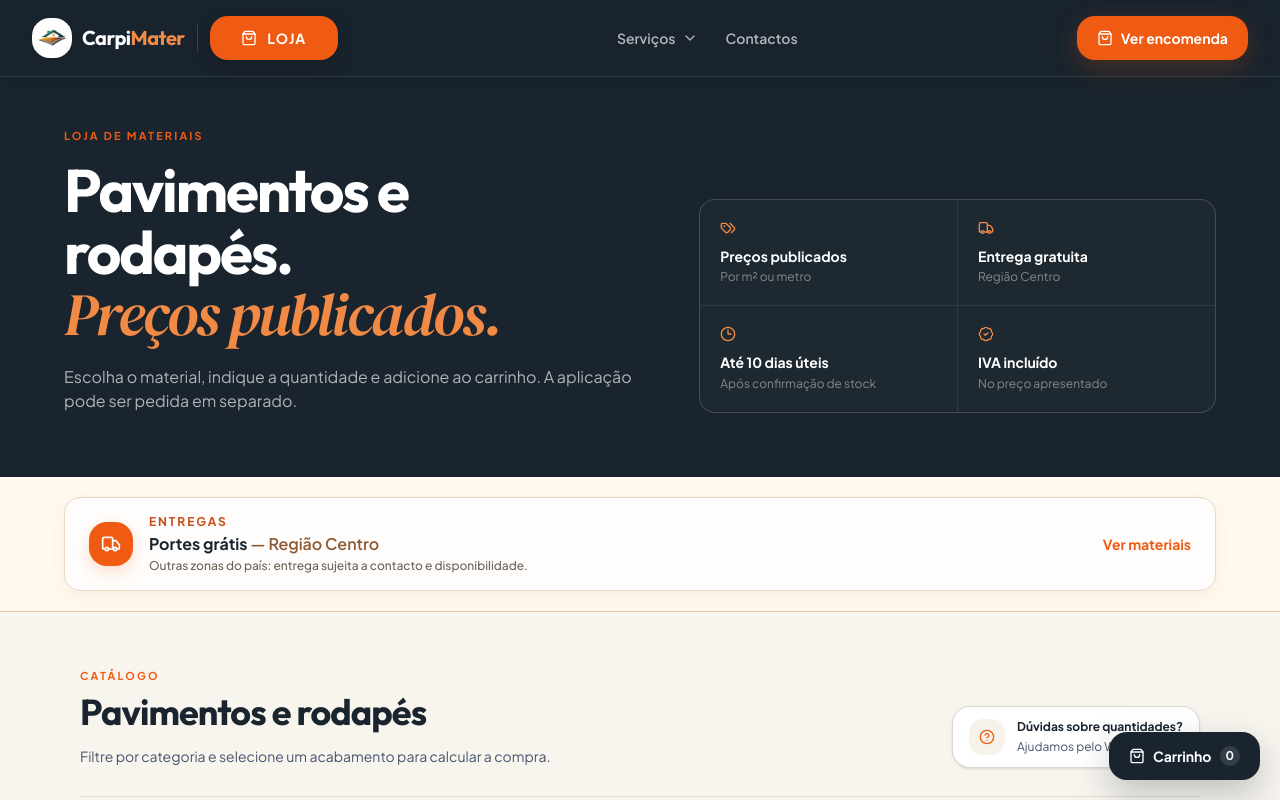
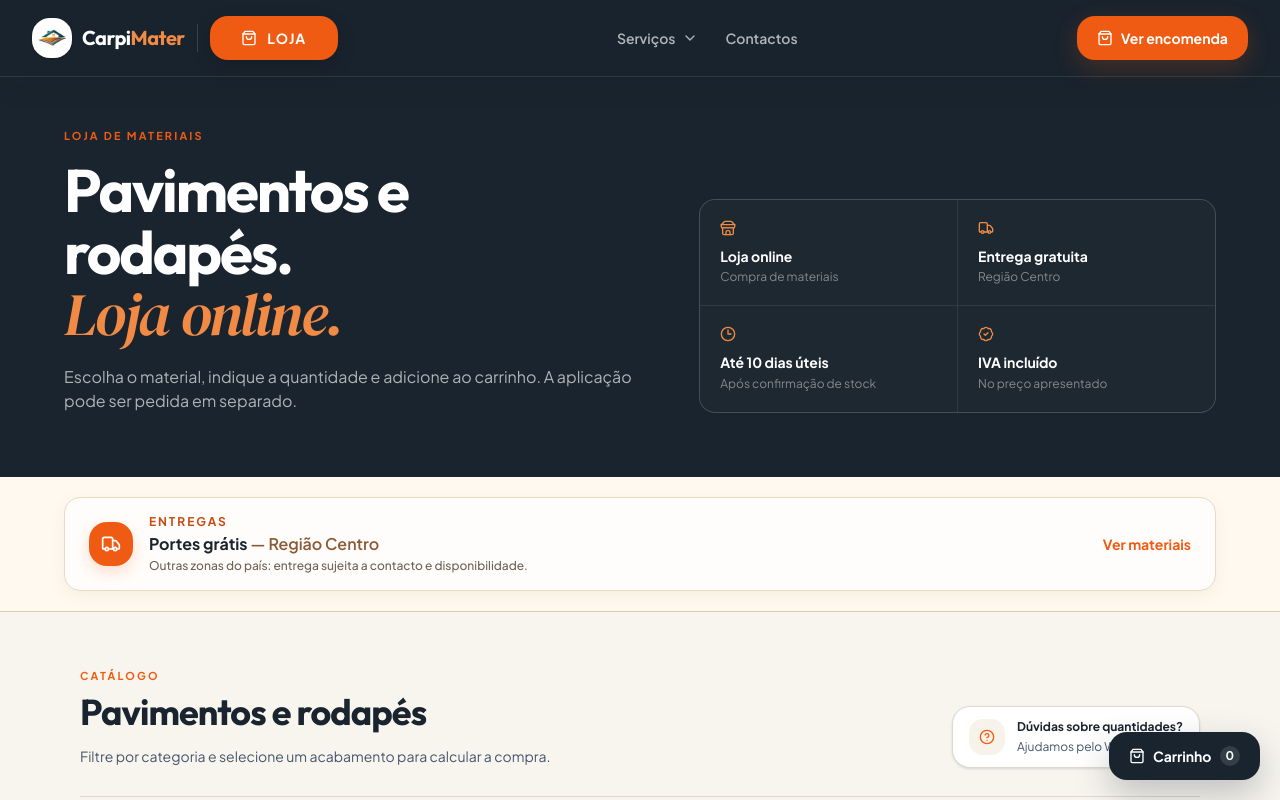
Before and after one commit to samotbarrosuc/carpimater-site-clean, a React (Vite) app: page /loja in a window 1280 px wide. Shown: the top 800 px of the page. Built offline with nearby package versions, Linux system fonts and the light colour scheme.

Commit message:
refactor: simplifica titulos da homepage e loja

```diff
--- a/src/pages/Home.tsx
+++ b/src/pages/Home.tsx
@@ -137,11 +137,8 @@ export default function Home() {
                 animate={{ opacity: 1, y: 0 }}
                 transition={{ duration: 0.5 }}
               >
-                <p className="section-kicker mb-5 flex items-center gap-3">
-                  <span className="h-px w-7 bg-[#f05b13]" /> Carpintaria · Pavimentos · Rodapés
-                </p>
                 <h1 className="mb-5 max-w-xl font-display text-[3.25rem] font-bold leading-[0.94] tracking-[-0.045em] text-[#19242e] sm:text-6xl lg:text-7xl">
-                  Carpintaria por medida, <em className="font-serif font-normal italic tracking-[-0.02em] text-[#f05b13]">pavimentos e rodapés.</em>
+                  Carpintaria por medida <em className="block font-serif font-normal italic tracking-[-0.02em] text-[#f05b13]">Coimbra.</em>
                 </h1>
                 <p className="mb-7 max-w-lg text-base leading-7 text-[#40505b] sm:text-lg">
                   Venda online de materiais e serviços de carpintaria, fornecimento e montagem em obra.
--- a/src/pages/LojaPage.tsx
+++ b/src/pages/LojaPage.tsx
@@ -1,4 +1,4 @@
-import { BadgeCheck, Clock3, Tags, HelpCircle, Truck } from 'lucide-react'
+import { BadgeCheck, Clock3, Store, HelpCircle, Truck } from 'lucide-react'
 import Navbar from '@/components/Navbar'
 import Footer from '@/components/Footer'
 import StoreCatalog from '@/components/StoreCatalog'
@@ -7,7 +7,7 @@ import { getWhatsAppUrl } from '@/content/site'
 const WA_QUANTITY = getWhatsAppUrl('Olá! Preciso de ajuda para escolher a quantidade de pavimento ou rodapé.')
 
 const storeBenefits = [
-  { icon: Tags, title: 'Preços publicados', desc: 'Por m² ou metro' },
+  { icon: Store, title: 'Loja online', desc: 'Compra de materiais' },
   { icon: Truck, title: 'Entrega gratuita', desc: 'Região Centro' },
   { icon: Clock3, title: 'Até 10 dias úteis', desc: 'Após confirmação de stock' },
   { icon: BadgeCheck, title: 'IVA incluído', desc: 'No preço apresentado' },
@@ -22,7 +22,7 @@ export default function LojaPage() {
         <div className="mx-auto grid max-w-6xl items-end gap-6 sm:gap-10 lg:grid-cols-[1.05fr_0.95fr] lg:gap-16">
           <div>
             <p className="section-kicker">Loja de materiais</p>
-            <h1 className="mt-4 max-w-3xl font-display text-4xl font-bold leading-[1.02] tracking-[-0.035em] sm:text-6xl">Pavimentos e rodapés.<br /><span className="font-serif font-normal italic text-[#f08a45]">Preços publicados.</span></h1>
+            <h1 className="mt-4 max-w-3xl font-display text-4xl font-bold leading-[1.02] tracking-[-0.035em] sm:text-6xl">Pavimentos e rodapés.<br /><span className="font-serif font-normal italic text-[#f08a45]">Loja online.</span></h1>
             <p className="mt-5 max-w-xl text-sm leading-6 text-white/65 sm:text-base">Escolha o material, indique a quantidade e adicione ao carrinho. A aplicação pode ser pedida em separado.</p>
           </div>
 
```
